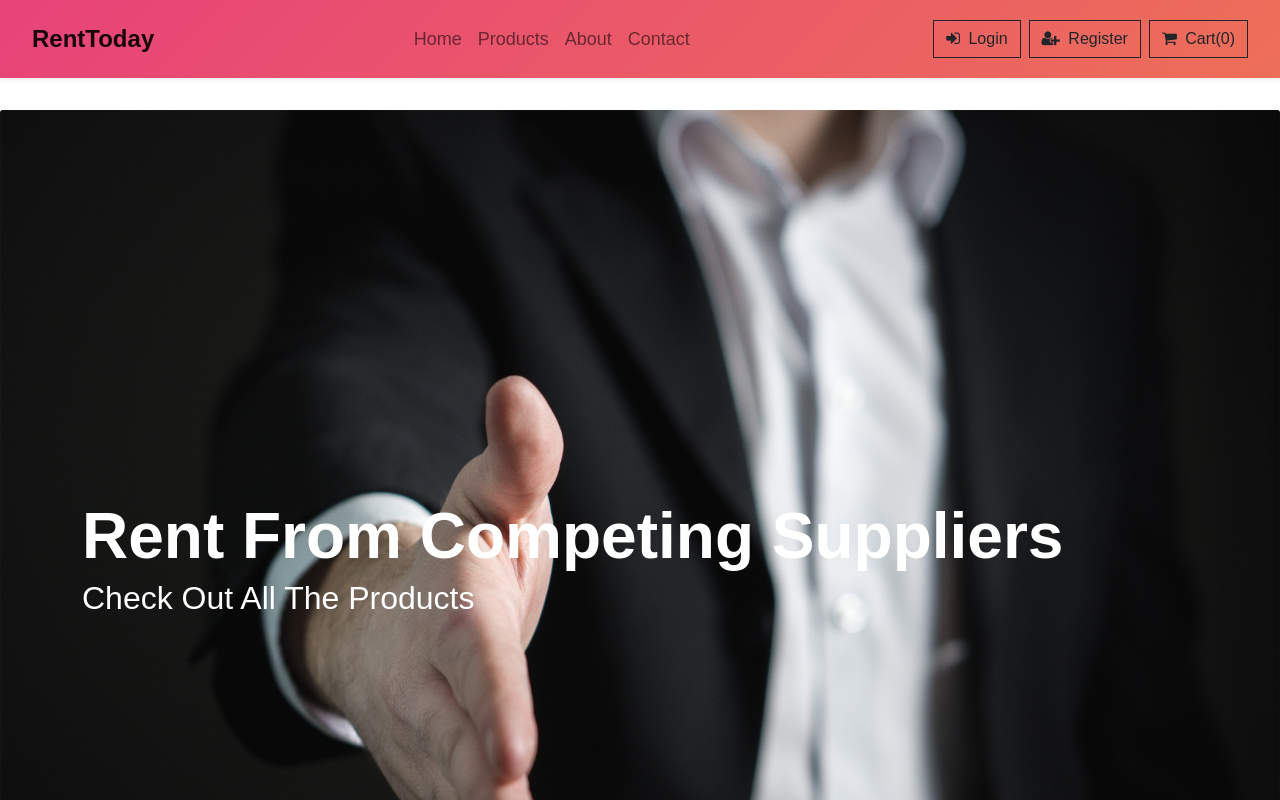
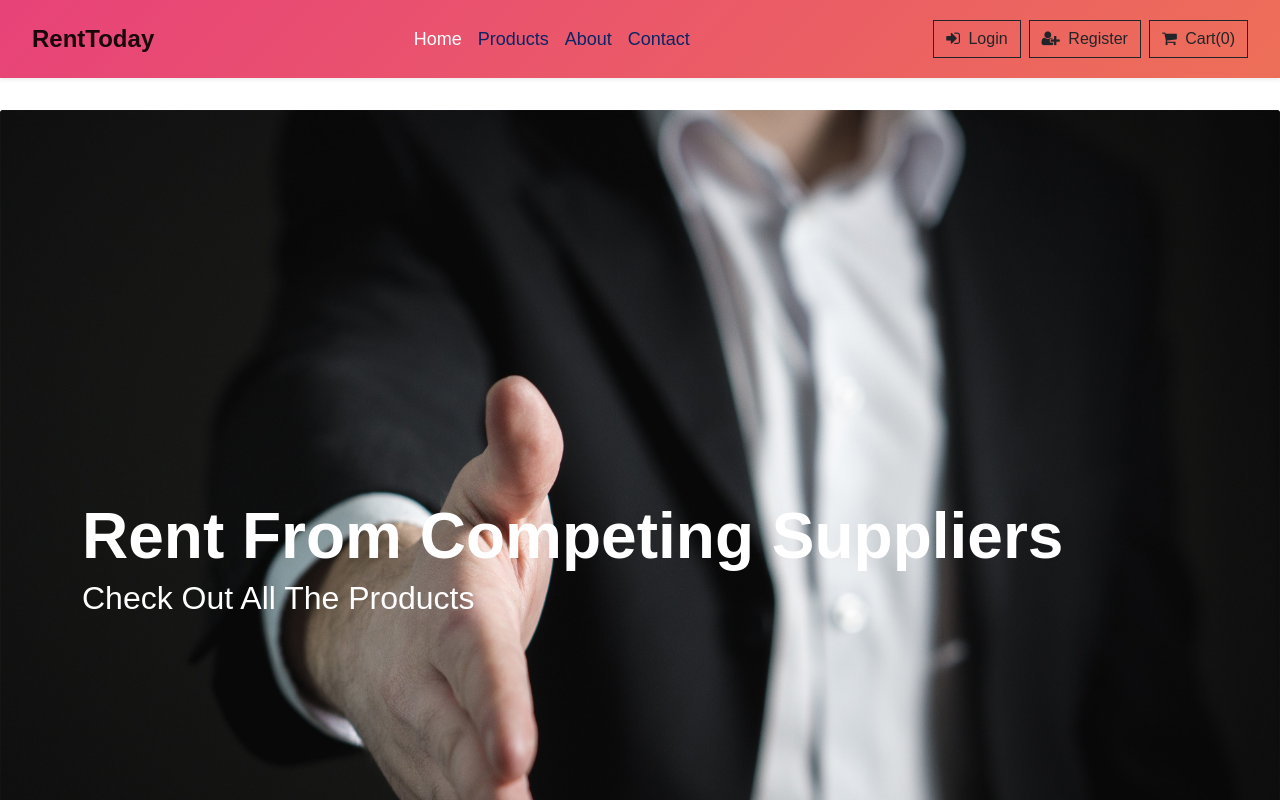
Before and after one commit to syedHasnain0099/FYP-Develop, a React (Create React App) app: page / in a window 1280 px wide. Shown: the top 800 px of the page. Built offline with nearby package versions, Linux system fonts and the light colour scheme; no server answers.

Commit message:
changes in header

```diff
--- a/src/components/Header/Header.js
+++ b/src/components/Header/Header.js
@@ -7,8 +7,15 @@ import { useStateValue } from '../StateProvider/StateProvider'
 import userService from '../../services/UserService'
 import { NavLink } from 'react-router-dom'
 import { isAuthenticated, userData } from '../../auth'
-
-function Header() {
+import { withRouter } from 'react-router-dom'
+const isActive = (history, path) => {
+  if (history.location.pathname === path) {
+    return { color: '#ffffff' }
+  } else {
+    return { color: '#082567' }
+  }
+}
+function Header({ history }) {
   const { type } = userData()
   const [redirectToReferrer, setRedirectToReferrer] = useState(false)
   const [{ basket, user }, dispatch] = useStateValue()
@@ -51,22 +58,34 @@ function Header() {
       <div class='collapse navbar-collapse' id='navbarSupportedContent'>
         <ul class='navbar-nav mx-auto mb-2 mb-lg-0'>
           <li class='nav-item '>
-            <Link class='nav-link' to='/'>
+            <Link class='nav-link' to='/' style={isActive(history, '/')}>
               Home
             </Link>
           </li>
           <li class='nav-item'>
-            <Link class='nav-link' to='/products'>
+            <Link
+              class='nav-link'
+              to='/products'
+              style={isActive(history, '/products')}
+            >
               Products
             </Link>
           </li>
           <li class='nav-item'>
-            <Link class='nav-link' to='/about'>
+            <Link
+              class='nav-link'
+              to='/about'
+              style={isActive(history, '/about')}
+            >
               About
             </Link>
           </li>
           <li class='nav-item'>
-            <Link class='nav-link' to='/contact'>
+            <Link
+              class='nav-link'
+              to='/contact'
+              style={isActive(history, '/contact')}
+            >
               Contact
             </Link>
           </li>
@@ -113,4 +132,4 @@ function Header() {
   )
 }
 
-export default Header
+export default withRouter(Header)
```
